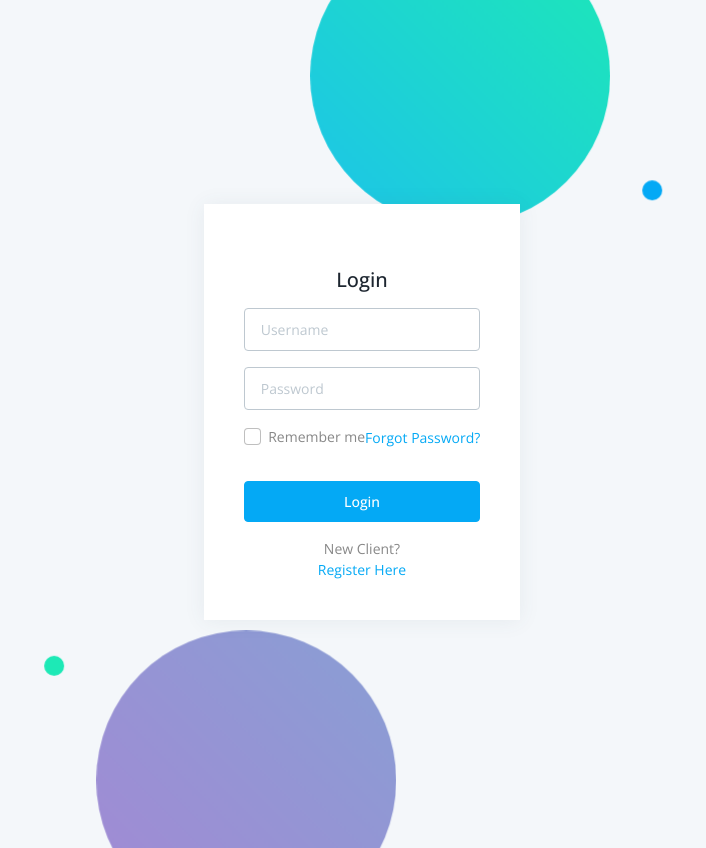
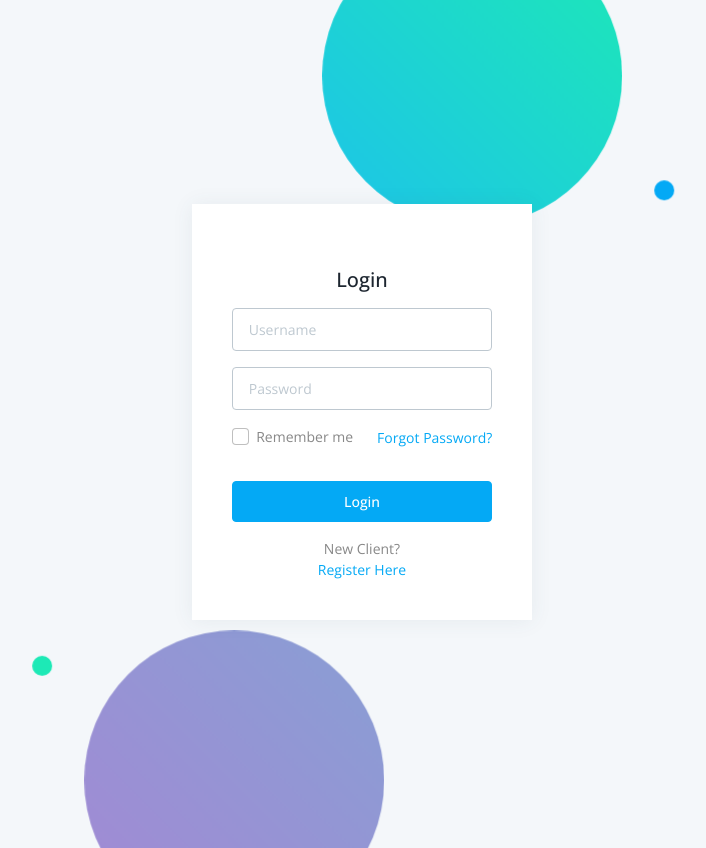
Before and after one commit to rahulbabu7/Ai-ChatBot, a React (Vite) app in the folder Admin-dashboard-new/: page /login in a window 1280 px wide. Shown: the whole page, without its empty margins (278-984 px from the left). Built offline with nearby package versions, Linux system fonts and the light colour scheme; no server answers.

Commit message:
Update AuthLogin.jsx

```diff
--- a/Admin-dashboard-new/src/sections/auth/AuthLogin.jsx
+++ b/Admin-dashboard-new/src/sections/auth/AuthLogin.jsx
@@ -70,9 +70,9 @@ export default function AuthLogin({ className }) {
             <Form.Control type="password" placeholder="Password" value={password} onChange={(e) => setPassword(e.target.value)} />
           </Form.Group>
 
-          <div className="d-flex justify-content-between align-items-center mb-3">
+          <div className="d-flex align-items-center mb-3">
             <Form.Check type="checkbox" label="Remember me" checked={remember} onChange={() => setRemember(!remember)} />
-            <Link to="/forgot-password" className="text-primary">
+            <Link to="/forgot-password" className="text-primary ms-4">
               Forgot Password?
             </Link>
           </div>
```
